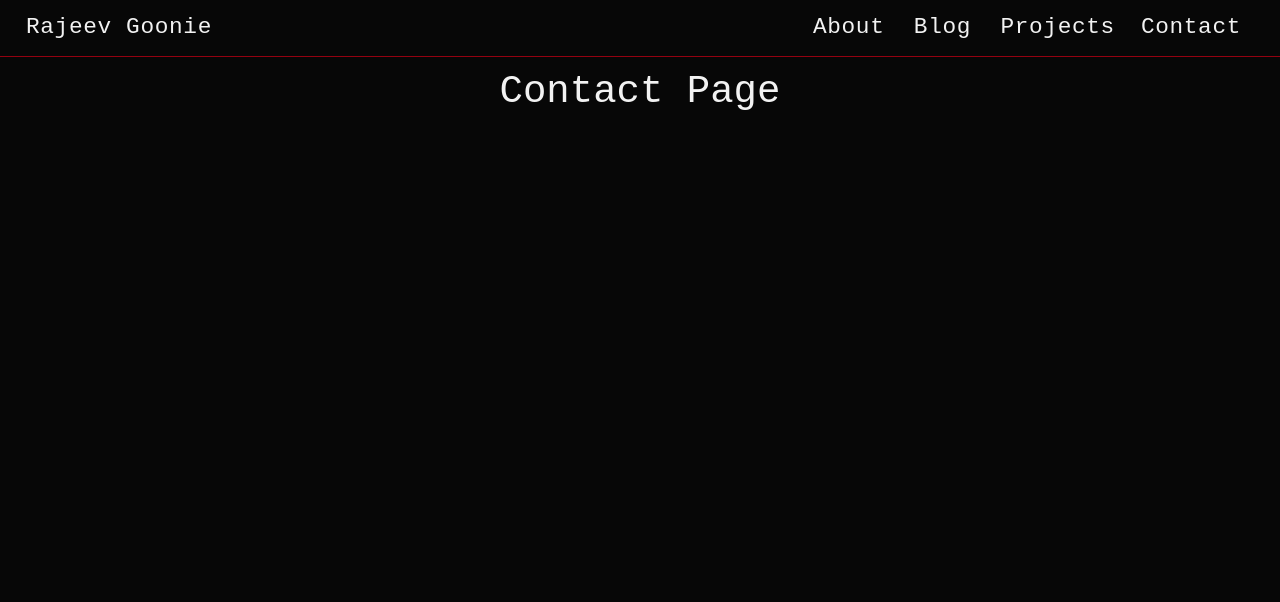
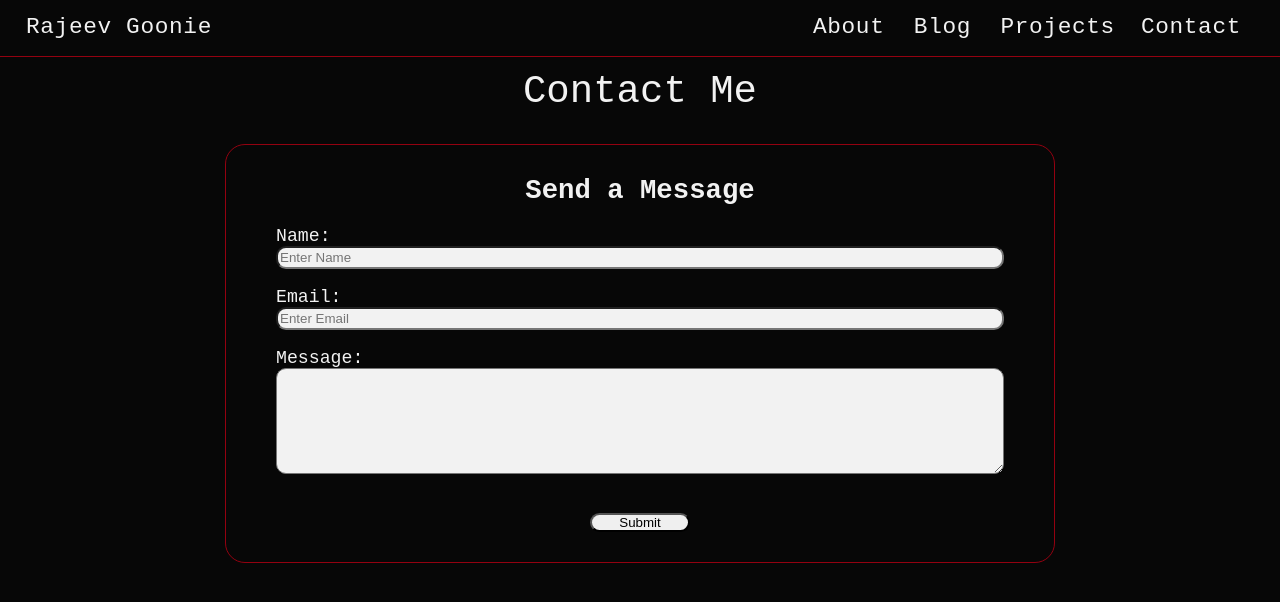
Before and after one commit to rgoonie/website, a React (Create React App) app: page /contact in a window 1280 px wide. Shown: the top 602 px of the page. Built offline with nearby package versions, Linux system fonts and the light colour scheme.

Commit message:
added a form to send messages from

```diff
--- a/src/components/pages/Contact/Contact.css
+++ b/src/components/pages/Contact/Contact.css
@@ -7,3 +7,63 @@
     font-weight: normal;
     margin: 10px;
 }
+
+.contact-form-container {
+    display: flex;
+    justify-content: center;
+}
+
+.contact-form {
+    border: #930110 1px solid;
+    border-radius: 20px;
+    font-size: 70%;
+    display: flex;
+    flex-direction: column;
+
+    margin: 20px;
+    padding: 30px;
+
+    width: 60%;
+}
+
+.contact-form-fields-container {
+    display: flex;
+    flex-direction: column;
+    margin: 20px;
+}
+
+.contact-form-fields-container label {
+    text-align: left;
+}
+
+.contact-form-fields-container input, .contact-form-fields-container textarea{
+    margin-bottom: 15px;
+    font-family: Arial, Helvetica, sans-serif;
+    padding: 2px;
+    background: #f2f2f2;
+    border-radius: 10px;
+}
+
+.contact-form-fields-container textarea{
+    height: 100px;
+    min-height: 100px;
+    max-height: 100px;
+
+    max-width: 99.2%;
+    min-width: 99.2%;
+}
+
+.contact-error-message{
+    color: red;
+    text-align: left;
+    margin-top: -12px;
+    margin-bottom: 15px;
+    font-size: 70%;
+    font-family: Arial, Helvetica, sans-serif;
+}
+
+.contact-form-submit {
+    width: 100%;
+    max-width: 100px;
+    border-radius: 10px;
+}
--- a/src/components/pages/Contact/Contact.js
+++ b/src/components/pages/Contact/Contact.js
@@ -2,11 +2,113 @@ import React, { Component } from 'react';
 import './Contact.css';
 
 export class Contact extends Component {
+
+    constructor(props){
+        super(props)
+
+        this.state = {
+            name: "",
+            email: "",
+            message: "",
+            formErrors: {
+                name: "",
+                email: "",
+                message: "",
+            }
+        }
+    }
+
+    handleNameChange = e => {
+        const {value} = e.target;
+
+        const errors = this.state.formErrors;
+        if(value.length === 0)
+            errors.name = "Please enter your name";
+        else
+            errors.name = "";
+
+        this.setState({name:value, formErrors:errors})
+    }
+
+    validEmail = email => {
+        const regex = /^\S+@\S+\.\S+$/;
+        return regex.test(email);
+    }
+
+    handleEmailChange = e => {
+        const {value} = e.target;
+
+        //email regex from https://emailregex.com/
+        const errors = this.state.formErrors;
+        if( !this.validEmail(value) )
+            errors.email = "Please enter a valid email";
+        else
+            errors.email = "";
+
+        this.setState({email:value, formErrors:errors})
+    }
+
+    handleMessageChange = e => {
+        const {value} = e.target;
+
+        const errors = this.state.formErrors;
+        if(value.length === 0)
+            errors.message = "Enter a message";
+        else
+            errors.message = "";
+
+        this.setState({message:value, formErrors:errors});
+    }
+
+    handleSubmit = e => {
+        e.preventDefault();
+        const {name, email, message } = this.state;
+        const errors = this.state.formErrors
+
+        if(name.length === 0) errors.name = "Please enter your name";
+        if( !this.validEmail(email) ) errors.email = "Please enter a valid email";
+        if(message.length === 0) errors.message = "Enter a message";
+
+        if(errors.name === "" && errors.email === "" && errors.message === ""){
+            console.log("submitted Message");
+
+        }
+        else{
+            this.setState({formErrors: errors});
+        }
+
+    }
+
     render() {
         return (
             <div className="contact-page">
                 <div className="contact-content">
-                    <h1 className="contact-header">Contact Page</h1>
+                    <h1 className="contact-header">Contact Me</h1>
+
+                    <div className="contact-form-container">
+                        <form className="contact-form" onSubmit={this.handleSubmit}>
+                            <h2 className="contact-form-header">Send a Message</h2>
+
+                            <div className="contact-form-fields-container">
+                                <label htmlFor="name" >Name:{" "}</label>
+                                <input type="text" name="name" placeholder="Enter Name" onChange={this.handleNameChange}/>
+                                <p className="contact-error-message">{this.state.formErrors.name}</p>
+
+                                <label htmlFor="email">Email:{" "}</label>
+                                <input type="text" name="email" placeholder="Enter Email" onChange={this.handleEmailChange}/>
+                                <p className="contact-error-message">{this.state.formErrors.email}</p>
+
+                                <label htmlFor="message">Message:{" "}</label>
+                                <textarea name="message" rows="4" onChange={this.handleMessageChange}/>
+                                <p className="contact-error-message">{this.state.formErrors.message}</p>
+                            </div>
+
+                            <div className="contact-form-submit-container">
+                                <input className="contact-form-submit" type="submit"/>
+                            </div>
+                        </form>
+                    </div>
+
                 </div>
             </div>
         )
```
